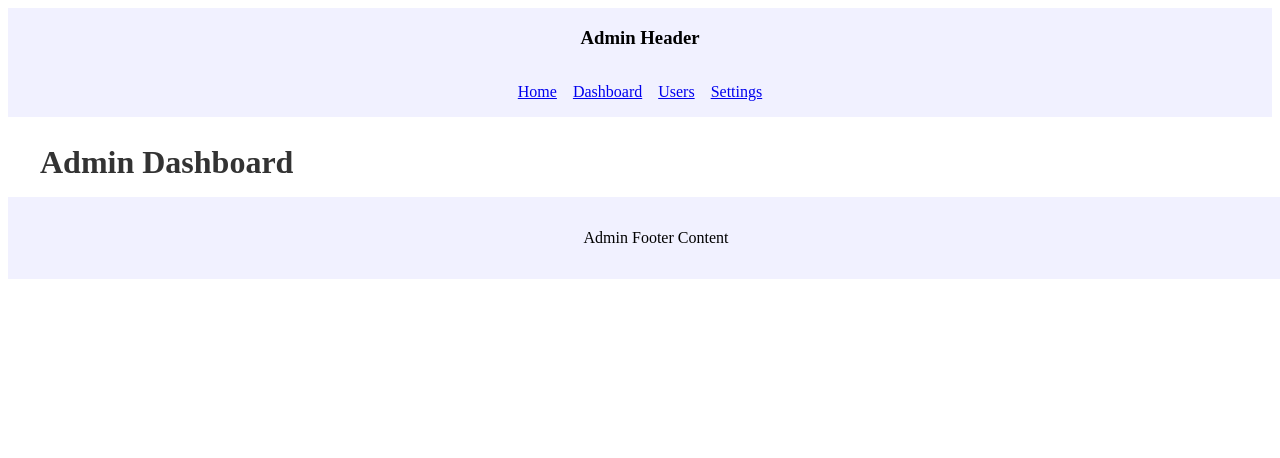
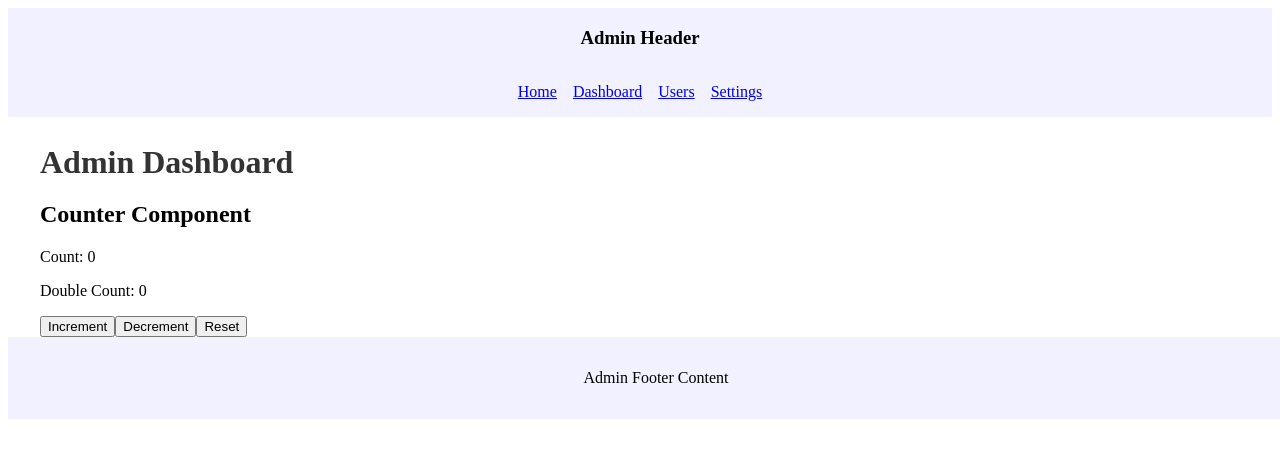
Before and after one commit to rakibul-developer/The-progress-of-Nuxt-js-learning, a Nuxt app: page /admin in a window 1280 px wide. Shown: the top 458 px of the page. Built offline with nearby package versions, Linux system fonts and the light colour scheme.

Commit message:
Pinia State Management

```diff
--- /dev/null
+++ b/app/components/Counter.vue
@@ -0,0 +1,20 @@
+<template>
+  <div>
+    <h2>Counter Component</h2>
+    <p>Count: {{counterStore.count}}</p>
+    <p>Double Count: {{counterStore.doubleCount}}</p>
+    <button @click="counterStore.increment()">Increment</button>
+    <button @click="counterStore.decrement()">Decrement</button>
+    <button @click="counterStore.reset()">Reset</button>
+  </div>
+</template>
+
+<script lang="ts" setup>
+import { useCounterStore } from '@/stores/counter'
+
+const counterStore = useCounterStore()
+</script>
+
+<style>
+
+</style>
--- a/app/pages/admin/index.vue
+++ b/app/pages/admin/index.vue
@@ -8,6 +8,7 @@
 <template>
     <div>
         <h2>Admin Dashboard</h2>
+        <Counter />
     </div>
 </template>
 
--- /dev/null
+++ b/app/stores/counter.js
@@ -0,0 +1,21 @@
+import { defineStore } from "pinia";
+
+export const useCounterStore = defineStore('counter', {
+    state: () => ({
+        count: 0,
+    }),
+    getters: {
+        doubleCount: (state) => state.count *2
+    },
+    actions: {
+        increment() {
+            this.count++
+        },
+        decrement() {
+            this.count--
+        },
+        reset() {
+            this.count = 0
+        }
+    }
+})
--- a/nuxt.config.ts
+++ b/nuxt.config.ts
@@ -3,6 +3,7 @@ export default defineNuxtConfig({
   compatibilityDate: '2025-07-15',
   devtools: { enabled: true },
 
+  modules: ['@pinia/nuxt'],
   app: {
     pageTransition: { name: 'page', mode: 'out-in' }
   },
--- a/package.json
+++ b/package.json
@@ -10,7 +10,9 @@
     "postinstall": "nuxt prepare"
   },
   "dependencies": {
+    "@pinia/nuxt": "^0.11.2",
     "nuxt": "^4.0.3",
+    "pinia": "^3.0.3",
     "vue": "^3.5.20",
     "vue-router": "^4.5.1"
   }
```
Also changed, not shown: 1 other file (tests, documents, lock files or other folders).
